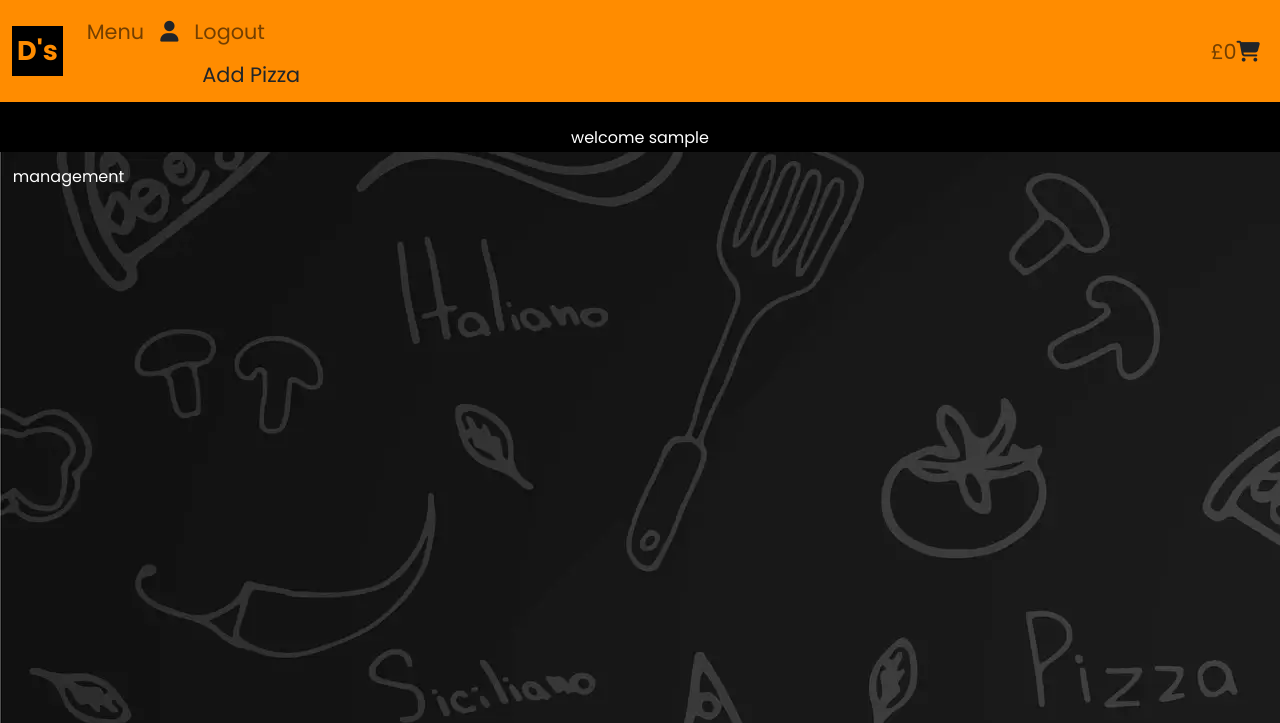
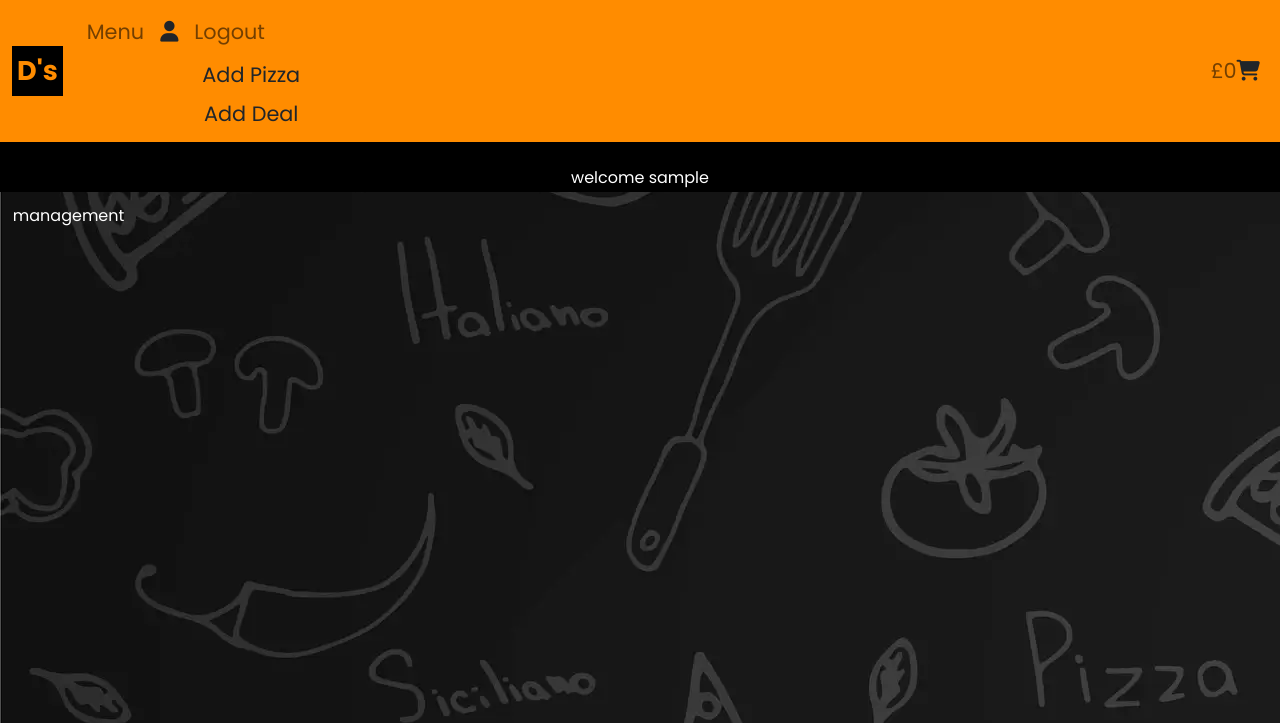
Before and after one commit to NaveedNaseem84/PP5-Ds_Pizza, a Django app: page /management/ in a window 1280 px wide. Shown: the top 723 px of the page. Run offline with Django 4.2, Linux system fonts and the light colour scheme; the visitor is signed in with stand-in values (Sample User, id 1); some libraries are stand-ins or nearby versions.

Commit message:
create form and view to add new deal.

```diff
--- a/management/urls.py
+++ b/management/urls.py
@@ -4,5 +4,6 @@ from . import views
 urlpatterns = [
     path('', views.management_view, name='management'),
     path('add/pizza/', views.add_pizza, name='add_pizza'),
+    path('add/deal/', views.add_deal, name='add_deal'),
 
 ]
--- a/management/views.py
+++ b/management/views.py
@@ -1,6 +1,6 @@
 from django.shortcuts import render, redirect
 from django.contrib import messages
-from.forms import NewPizzaForm
+from.forms import NewPizzaForm, NewDealForm
 from menu.views import menu_view
 
 
@@ -9,6 +9,9 @@ def management_view(request):
     return render(request, 'management/management.html')
 
 def add_pizza(request):
+    """
+    Creates a new instance of a pizza once
+    """
 
     ## added to show proof of concept only, expand on in readme
     if not request.user.is_staff:
@@ -20,6 +23,8 @@ def add_pizza(request):
 
         if form.is_valid():
             form.save()
+            messages.add_message(request, messages.SUCCESS,'Pizza added')
+
             return redirect(menu_view)
     else:
         form = NewPizzaForm()
@@ -32,3 +37,32 @@ def add_pizza(request):
     template = "management/product_admin.html"
 
     return render(request, template, context)
+
+def add_deal(request):
+   """
+   Creates a new instance of a deal once valid
+   """
+   ## added to show proof of concept only, expand on in readme
+   if not request.user.is_staff:
+        messages.add_message(request, messages.ERROR,'Please login')
+        return redirect(menu_view)
+
+   if request.method =="POST":
+        form = NewDealForm(request.POST)
+
+        if form.is_valid():
+            form.save()
+            messages.add_message(request, messages.SUCCESS,'Deal added')
+
+            return redirect(menu_view)
+   else:
+        form = NewDealForm()
+
+   context = {
+        "form": form,
+        "product":"Deal"
+    }
+
+   template = "management/product_admin.html"
+
+   return render(request, template, context)
--- a/templates/base.html
+++ b/templates/base.html
@@ -60,7 +60,8 @@
                             <a class="nav-link {% if request.path == logout_url %}active{% endif %}" aria-current="page"
                                 href="{% url 'account_logout' %}">Logout</a>
 
-                            <a href="{% url 'add_pizza' %}" class="dropdown-item text-center"> Add Pizza</a>
+                            <a href="{% url 'add_pizza' %}?" class="dropdown-item text-center"> Add Pizza</a>
+                             <a href="{% url 'add_deal' %}" class="dropdown-item text-center"> Add Deal</a>
                         </li>
 
                         {% else %}
```
Also changed, not shown: management/forms.py (+25 -1 lines).
